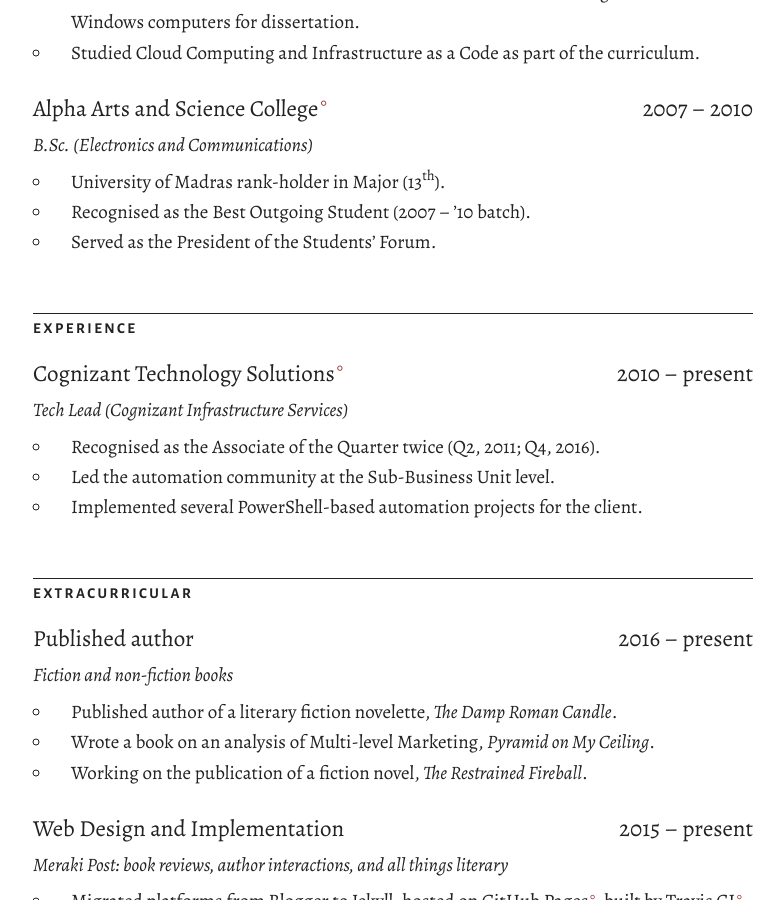
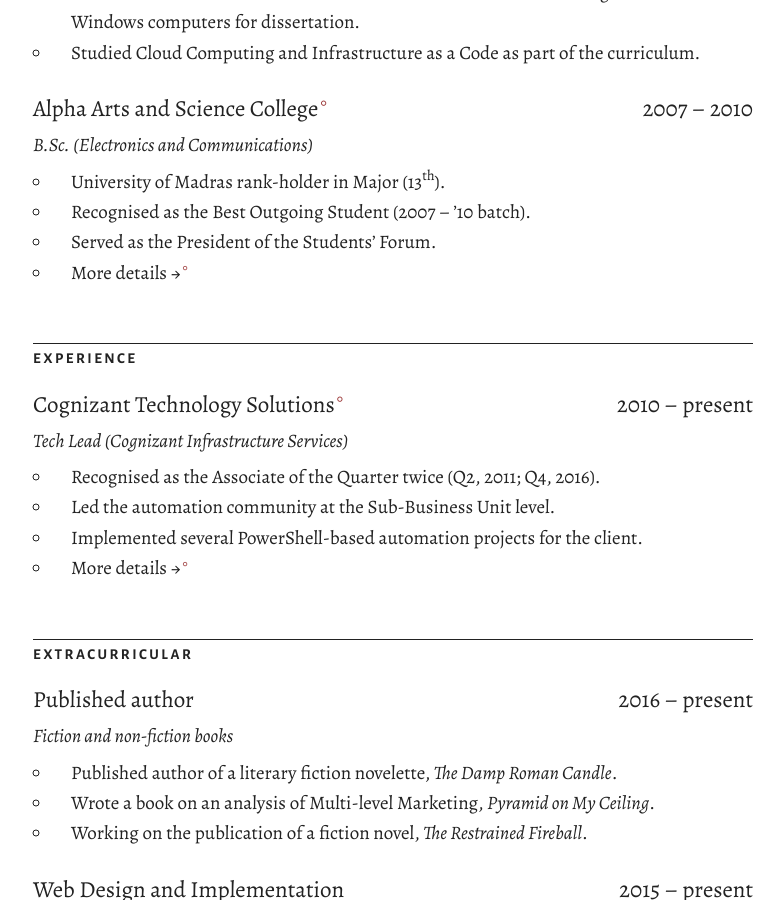
Before and after one commit to theramiyer/resume, a Jekyll site: the page built from index.html, in a window 1280 px wide and 900 px high, scrolled down 813 px. Shown: the whole window, without its empty margins (247-1031 px from the left). Built offline with Jekyll 4.4.1, drawn with Linux system fonts in a browser that asks for light colours; nearby versions of some CDN libraries.

Commit message:
"More details → in posts with more"

```diff
--- a/_includes/loop.html
+++ b/_includes/loop.html
@@ -25,12 +25,22 @@
       <!--Designation or degree custom post implementation-->
       <div class="role">{{ post.subtitle }}</div>
       <div class="twelve columns">
-        {% if post.content contains '<!--more-->' %}
-        {{ post.content | split:'<!--more-->' | first }}
-        {% elsif post.content contains '</ul>' %}
-        {{ post.content | split:'</ul>' | first }}</ul>
+        {% if post.more %}
+          {% if post.content contains '<!--more-->' %}
+          {{ post.content | split:'<!--more-->' | first }}<li><a href="{{ post.url }}">More details →</a></ul>
+          {% elsif post.content contains '</ul>' %}
+          {{ post.content | split:'</ul>' | first }}<li><a href="{{ post.url }}">More details →</a></ul>
+          {% else %}
+          {{ post.content | split:'</p>' | first }}<p><a href="{{ post.url }}">More details →</p></p>
+          {% endif %}
         {% else %}
-        {{ post.content | split:'</p>' | first }}</p>
+          {% if post.content contains '<!--more-->' %}
+          {{ post.content | split:'<!--more-->' | first }}</ul>
+          {% elsif post.content contains '</ul>' %}
+          {{ post.content | split:'</ul>' | first }}</ul>
+          {% else %}
+          {{ post.content | split:'</p>' | first }}</p>
+          {% endif %}
         {% endif %}
       </div>
     </div>
```
